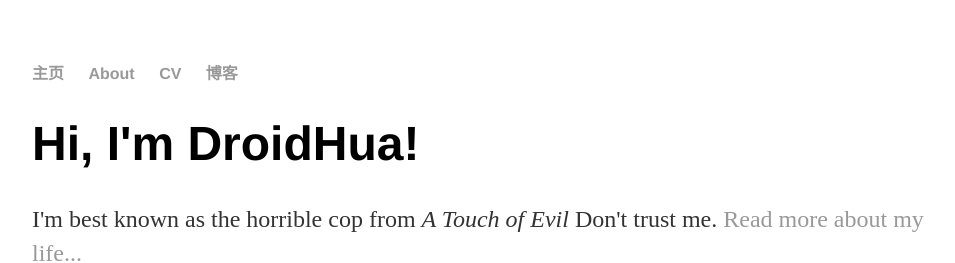
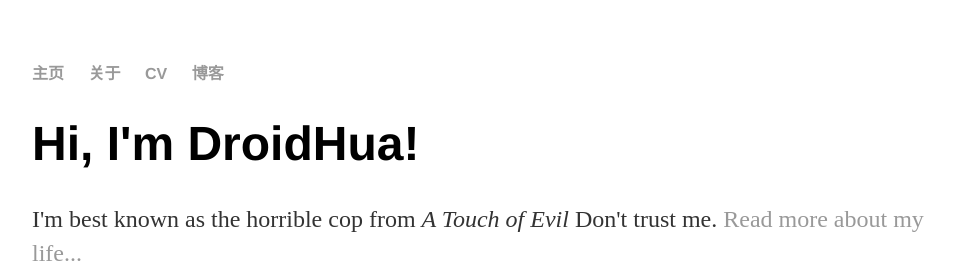
Before and after one commit to shaipxiang/ces, a Jekyll site: the page built from index.html, in a window 1280 px wide. Shown: the top 263 px of the page, without its empty margins (160-1115 px from the left). Built offline with Jekyll 4.4.1, drawn with Linux system fonts in a browser that asks for light colours.

Commit message:
Update default.html

```diff
--- a/_layouts/default.html
+++ b/_layouts/default.html
@@ -9,7 +9,7 @@
 			<nav>
 	    		<ul>
 	        		<li><a href="/">主页</a></li>
-		        	<li><a href="/关于">About</a></li>
+		        	<li><a href="/about">关于</a></li>
 	        		<li><a href="/cv">CV</a></li>
 	        		<li><a href="/blog">博客</a></li>
 	    		</ul>
```
